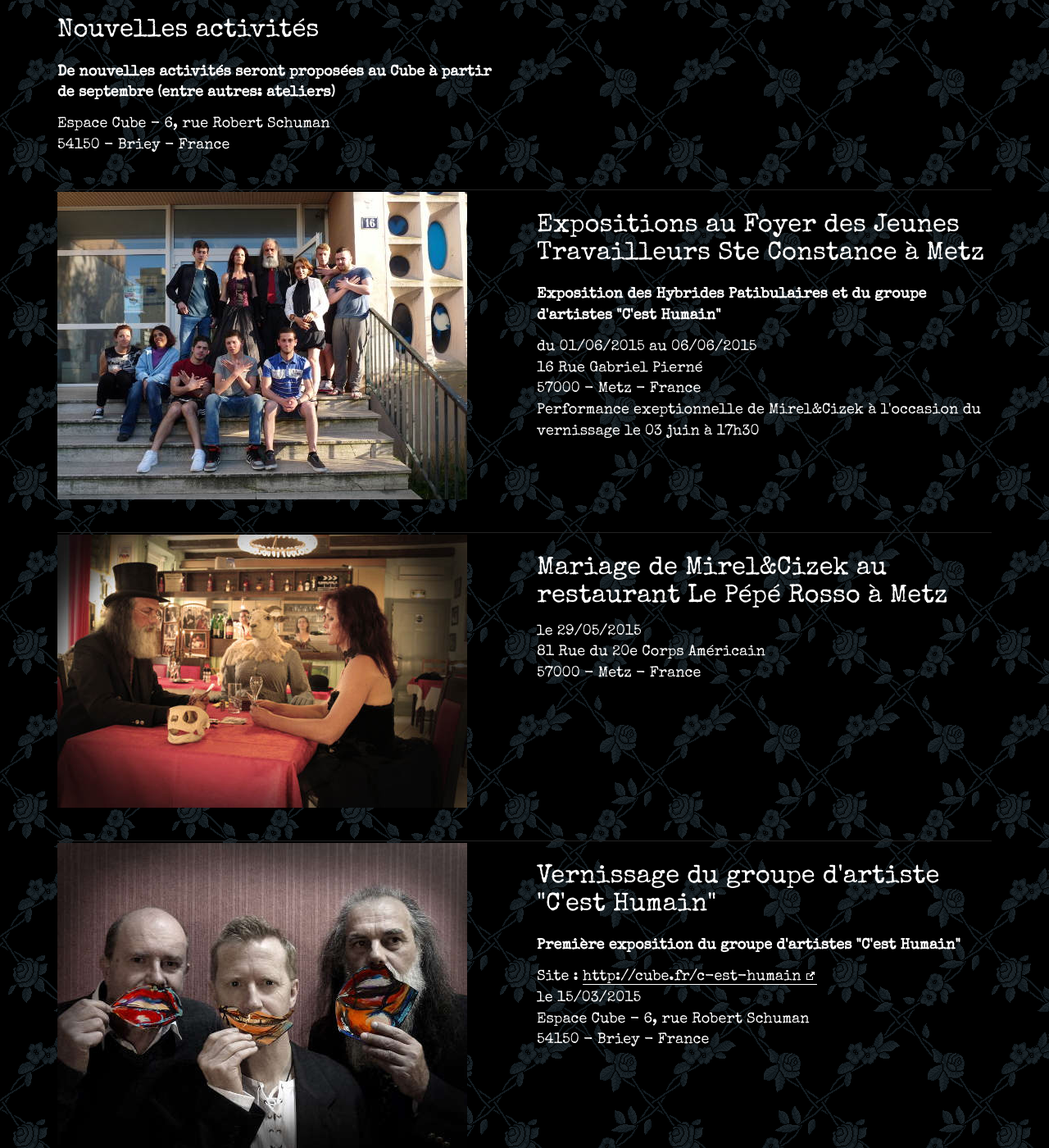
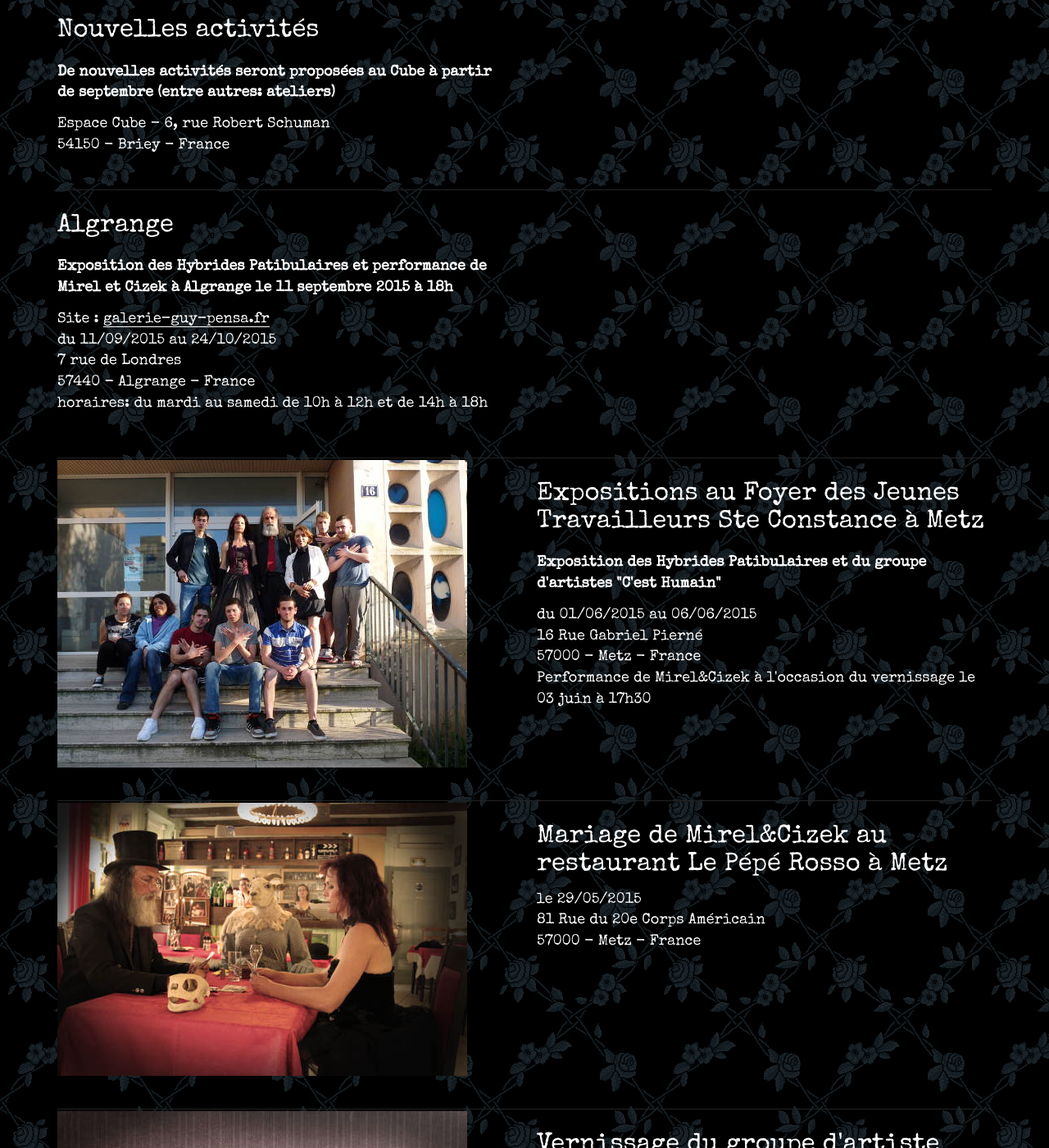
Before and after one commit to le-cube/le-cube.github.io, a Jekyll site: the page built from actualites.html, in a window 1280 px wide and 1400 px high, scrolled down 2453 px. Shown: the whole window at 82% size. Built offline with Jekyll 4.4.1, drawn with Linux system fonts in a browser that asks for light colours.

Commit message:
Update events.yml

```diff
--- a/_data/events.yml
+++ b/_data/events.yml
@@ -2,7 +2,6 @@
 # classement par ordre chronologique inverse
 # les plus récentes sont en haut de la page
 # l'ordre est important !!!!
-
 
 - name: Journées du patrimoine au Cube
   description: "A l'occasion des Journées Européennes du Patrimoine, Mirel&Cizek vous accueilleront au Cube les 19 et 20 septembre de 15h à 20h"
@@ -47,7 +46,6 @@
   show : true
 
 
-
 - name: Nouvelles activités
   description: "De nouvelles activités seront proposées au Cube à partir de septembre (entre autres: ateliers)"
   site:
@@ -73,7 +71,7 @@
   comments: |
           horaires: du mardi au samedi de 10h à 12h et de 14h à 18h
   image:
-  show : false
+  show : true
 
 - name: Expositions au Foyer des Jeunes Travailleurs Ste Constance à Metz
   description: Exposition des Hybrides Patibulaires et du groupe d'artistes "C'est Humain"
@@ -85,7 +83,7 @@
   postCode: 57000
   country: France
   comments: |
-     Performance exeptionnelle de Mirel&Cizek à l'occasion du vernissage le 03 juin à 17h30
+     Performance de Mirel&Cizek à l'occasion du vernissage le 03 juin à 17h30
   image: mirel-cizek-fjt-metz.jpg
   show : true
 
```
